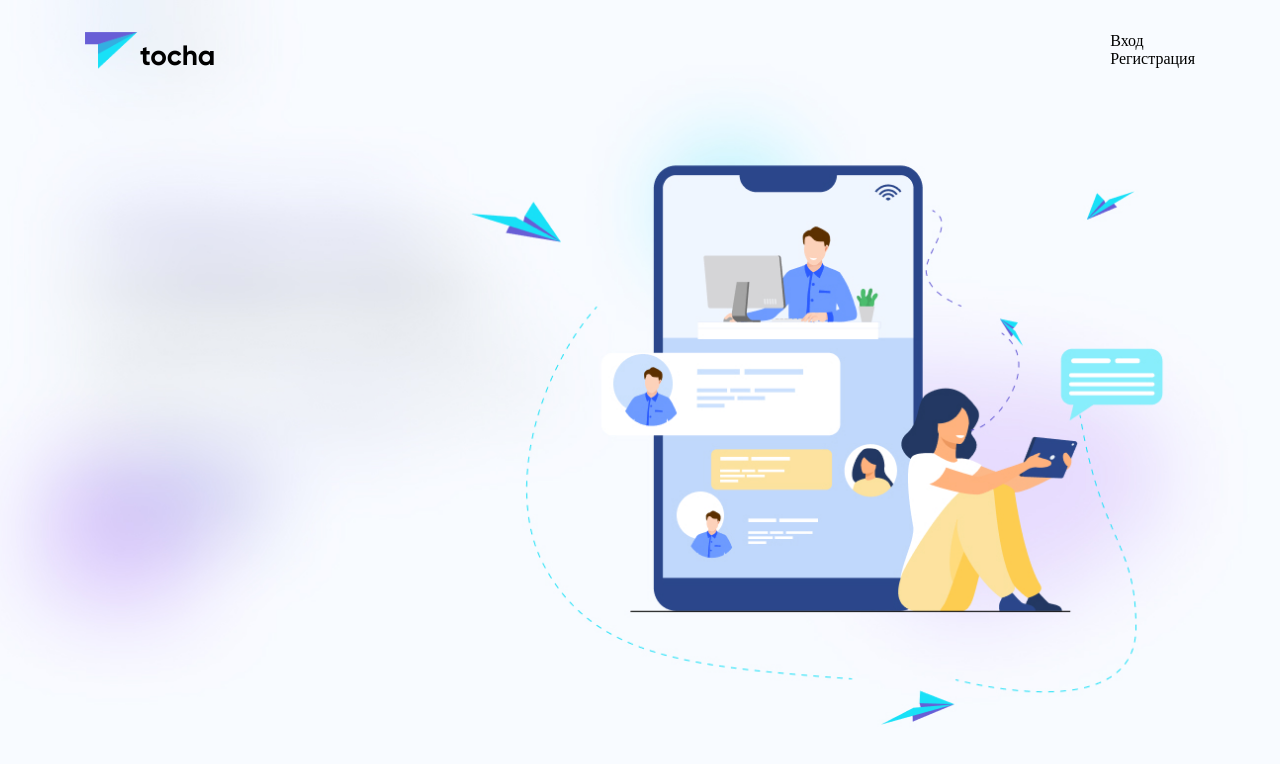
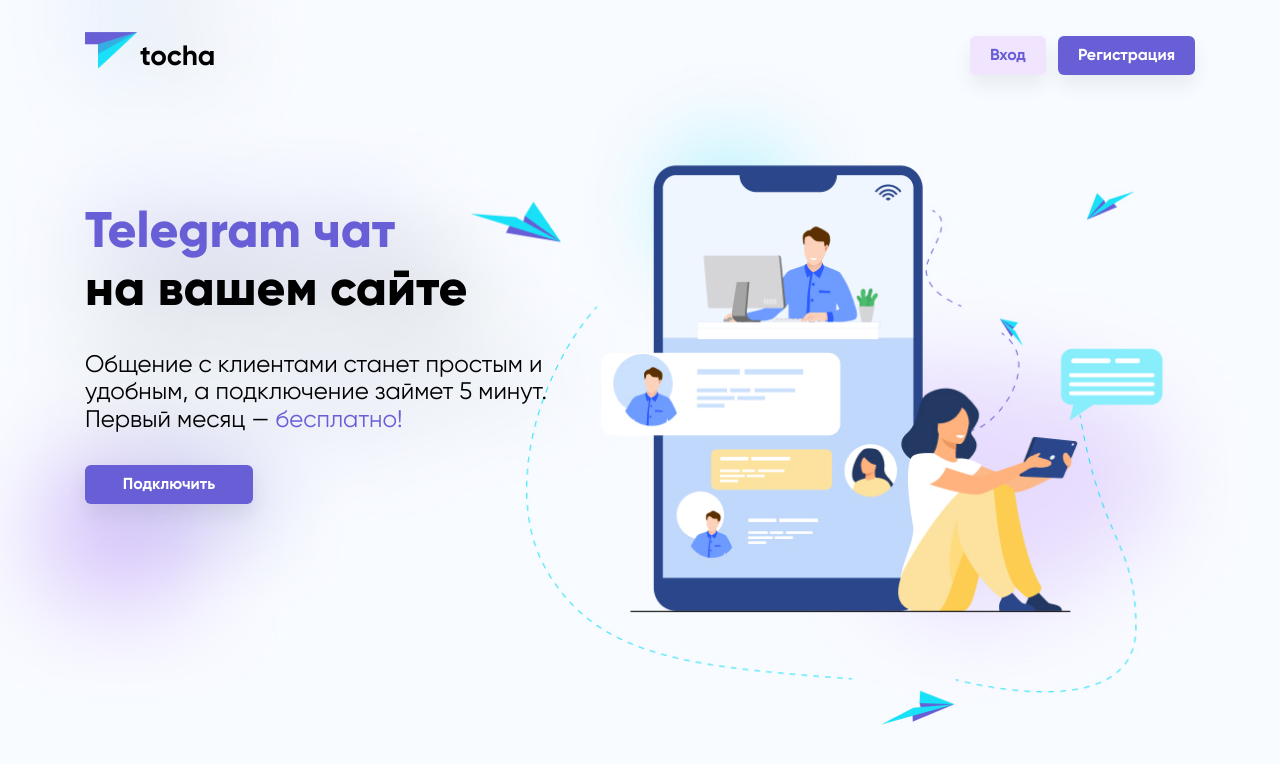
Before and after one commit to Gennod/tocha, a website: page src/index.html in a window 1280 px wide. Drawn offline with Linux system fonts and the light colour scheme.

Commit message:
add header block

```diff
--- a/src/index.html
+++ b/src/index.html
@@ -16,16 +16,25 @@
         <div class="container">
             <div class="header__top">
                 <div class="header__logo">
-                    <a class="header__logo-link" href="#"><img width="55" height="40" class="header__logo-img" src="./icons/logo.png" alt="logo"></a>
+                    <a class="header__logo-link" href="#"><img width="55" height="40" class="header__logo-img"
+                            src="./assets/icons/logo.png" alt="logo"></a>
                     <div class="header__logo-name">tocha</div>
                 </div>
-                <nav class="header__links">
-                    <a class="header__link btn btn--active">Вход</a>
-                    <a class="header__link btn">Регистрация</a>
+                <nav class="header__btns">
+                    <button class="header__btn btn btn--active">Вход</button>
+                    <button class="header__btn btn">Регистрация</button>
                 </nav>
             </div>
             <div class="header__content">
-
+                <h1 class="header__title">
+                    <span class="header--violet">Telegram чат</span><br>на вашем сайте
+                </h1>
+                <div class="header__descr">
+                    Общение с клиентами станет простым
+                    и удобным, а подключение займет 5 минут.
+                    Первый месяц — <span class="header--violet">бесплатно!</span>
+                </div>
+                <a href="#" class="header__link btn">Подключить</a>
             </div>
         </div>
     </header>
--- a/src/sass/base/_fonts.scss
+++ b/src/sass/base/_fonts.scss
@@ -1,34 +1,34 @@
 @font-face {
   font-family: 'Gilroy Bold';
-  src: url("../fonts/Gilroy-Bold.woff"), url("../fonts/Gilroy-Bold.woff2");
+  src: url("../assets/fonts/Gilroy-Bold.woff"), url("../assets/fonts/Gilroy-Bold.woff2");
   font-weight: 700;
   font-style: normal;
   font-display: swap;
 }
 @font-face {
   font-family: "Gilroy ExtraBold";
-  src: url("../fonts/Gilroy-ExtraBold.woff"), url("../fonts/Gilroy-Extrabold.woff2");
+  src: url("../assets/fonts/Gilroy-ExtraBold.woff"), url("../assets/fonts/Gilroy-Extrabold.woff2");
   font-weight: 800;
   font-style: normal;
   font-display: swap;
 }
 @font-face {
   font-family: "Gilroy Medium";
-  src: url("../fonts/Gilroy-Medium.woff"), url("../fonts/Gilroy-Medium.woff2");
+  src: url("../assets/fonts/Gilroy-Medium.woff"), url("../assets/fonts/Gilroy-Medium.woff2");
   font-weight: 500;
   font-style: normal;
   font-display: swap;
 }
 @font-face {
   font-family: "Gilroy Regular";
-  src: url("../fonts/Gilroy-Regular.woff"), url("../fonts/Gilroy-Regular.woff2");
+  src: url("../assets/fonts/Gilroy-Regular.woff"), url("../assets/fonts/Gilroy-Regular.woff2");
   font-weight: 400;
   font-style: normal;
   font-display: swap;
 }
 @font-face {
   font-family: "Gilroy SemiBold";
-  src: url("../fonts/Gilroy-SemiBold.woff"), url("../fonts/Gilroy-SemiBold.woff2");
+  src: url("../assets/fonts/Gilroy-SemiBold.woff"), url("../assets/fonts/Gilroy-SemiBold.woff2");
   font-weight: 600;
   font-style: normal;
   font-display: swap;
--- a/src/sass/base/_global.scss
+++ b/src/sass/base/_global.scss
@@ -10,6 +10,12 @@
 
 a {
   display: block;
+  text-decoration: none;
+}
+
+html {
+  font-size: ($fz-main / 16px) * 100%;
+  font-family: $ff-regular;
 }
 
 .container {
--- a/src/sass/base/_mixins.scss
+++ b/src/sass/base/_mixins.scss
@@ -4,3 +4,20 @@
       right: auto;
   }
 }
+@mixin dflex {
+  display: flex;
+}
+@mixin dflex-sb {
+  display: flex;
+  justify-content: space-between;
+}
+@mixin dflex-sb-center {
+  display: flex;
+  justify-content: space-between;
+  align-items: center;
+}
+@mixin dflex-center {
+  display: flex;
+  justify-content: center;
+  align-items: center;
+}
--- a/src/sass/base/_variables.scss
+++ b/src/sass/base/_variables.scss
@@ -2,15 +2,19 @@
 $fz-secondary: 24px;
 $fz-title: 46px;
 $fz-big: 50px;
-$fz-medium: 20px;
-$fz-small: 18px;
+$fz-semi-big: 20px;
+$fz-small: 14px;
 
-$fw-bold: "Gilroy Bold";
-$fw-ebold: "Gilroy ExtraBold";
-$fw-sbold: "Gilroy SemiBold";
-$fw-medium: "Gilroy Medium";
-$fw-regular: "Gilroy Regular";
+$ff-bold: "Gilroy Bold";
+$ff-ebold: "Gilroy ExtraBold";
+$ff-sbold: "Gilroy SemiBold";
+$ff-medium: "Gilroy Medium";
+$ff-regular: "Gilroy Regular";
 
+$color-main: rgb(104, 94, 214);
+$color-main-light: rgb(241, 228, 255);
+$color-shadow: rgba(0, 0, 0, 0.07);
+$color-white: rgb(255, 255, 255);
 
 
 
--- /dev/null
+++ b/src/sass/blocks/_button.scss
@@ -0,0 +1,20 @@
+.btn {
+  font-family: $ff-bold;
+  padding: rem(10px) rem(20px);
+  background: $color-main;
+  box-shadow: 0 rem(10px) rem(20px) $color-shadow;
+  border-radius: rem(6px);
+  color: $color-white;
+  border: none;
+  cursor: pointer;
+  transition: .3s;
+  text-align: center;
+  &:hover {
+    background: $color-main-light;
+    color: $color-main;
+  }
+  &--active {
+    background: $color-main-light;
+    color: $color-main;
+  }
+}
--- a/src/sass/blocks/_header.scss
+++ b/src/sass/blocks/_header.scss
@@ -1,15 +1,35 @@
 .header {
   height: 100vh;
-  background: url("../img/main-bg.jpg") center center/cover no-repeat;
-  padding-top: 32px;
+  background: url("../assets/img/main-bg.jpg") center center/cover no-repeat;
+  padding-top: rem(32px);
   &__top {
-    display: flex;
-    justify-content: space-between;
+    @include dflex-sb-center;
+    margin-bottom: rem(123px);
   }
   &__logo {
-    font-family: "Gilroy Bold";
-    display: flex;
-    align-items: center;
+    @include dflex-center;
+    font-family: $ff-bold;
     font-size: rem(28px);
   }
+  &__btns {
+    @include dflex-sb-center;
+  }
+  &__btn + &__btn {
+    margin-left: rem(12px);
+  }
+  &__title {
+    font-family: $ff-ebold;
+    font-size: rem($fz-big);
+  }
+  &__descr {
+    max-width: rem(482px);
+    font-size: $fz-secondary;
+    margin-bottom: rem(32px);
+  }
+  &__link {
+    max-width: 168px;
+  }
+  &--violet {
+    color: $color-main;
+  }
 }
--- a/src/sass/style.scss
+++ b/src/sass/style.scss
@@ -2,4 +2,6 @@
 @import "./base/mixins";
 @import "./base/fonts";
 @import "./base/global";
+@import "./blocks/button";
+
 @import "./blocks/header";
```
Also changed, not shown: src/assets/fonts/Gilroy-Bold.woff (renamed from src/fonts/Gilroy-Bold.woff), src/assets/fonts/Gilroy-Bold.woff2 (renamed from src/fonts/Gilroy-Bold.woff2), src/assets/fonts/Gilroy-ExtraBold.woff (renamed from src/fonts/Gilroy-ExtraBold.woff), src/assets/fonts/Gilroy-ExtraBold.woff2 (renamed from src/fonts/Gilroy-ExtraBold.woff2), src/assets/fonts/Gilroy-Medium.woff (renamed from src/fonts/Gilroy-Medium.woff), src/assets/fonts/Gilroy-Medium.woff2 (renamed from src/fonts/Gilroy-Medium.woff2), src/assets/fonts/Gilroy-Regular.woff (renamed from src/fonts/Gilroy-Regular.woff), src/assets/fonts/Gilroy-Regular.woff2 (renamed from src/fonts/Gilroy-Regular.woff2), src/assets/fonts/Gilroy-SemiBold.woff (renamed from src/fonts/Gilroy-SemiBold.woff), src/assets/fonts/Gilroy-SemiBold.woff2 (renamed from src/fonts/Gilroy-SemiBold.woff2), src/assets/icons/logo.png (renamed from src/icons/logo.png), src/assets/img/main-bg.jpg (renamed from src/img/main-bg.jpg), src/css/style.min.css.
